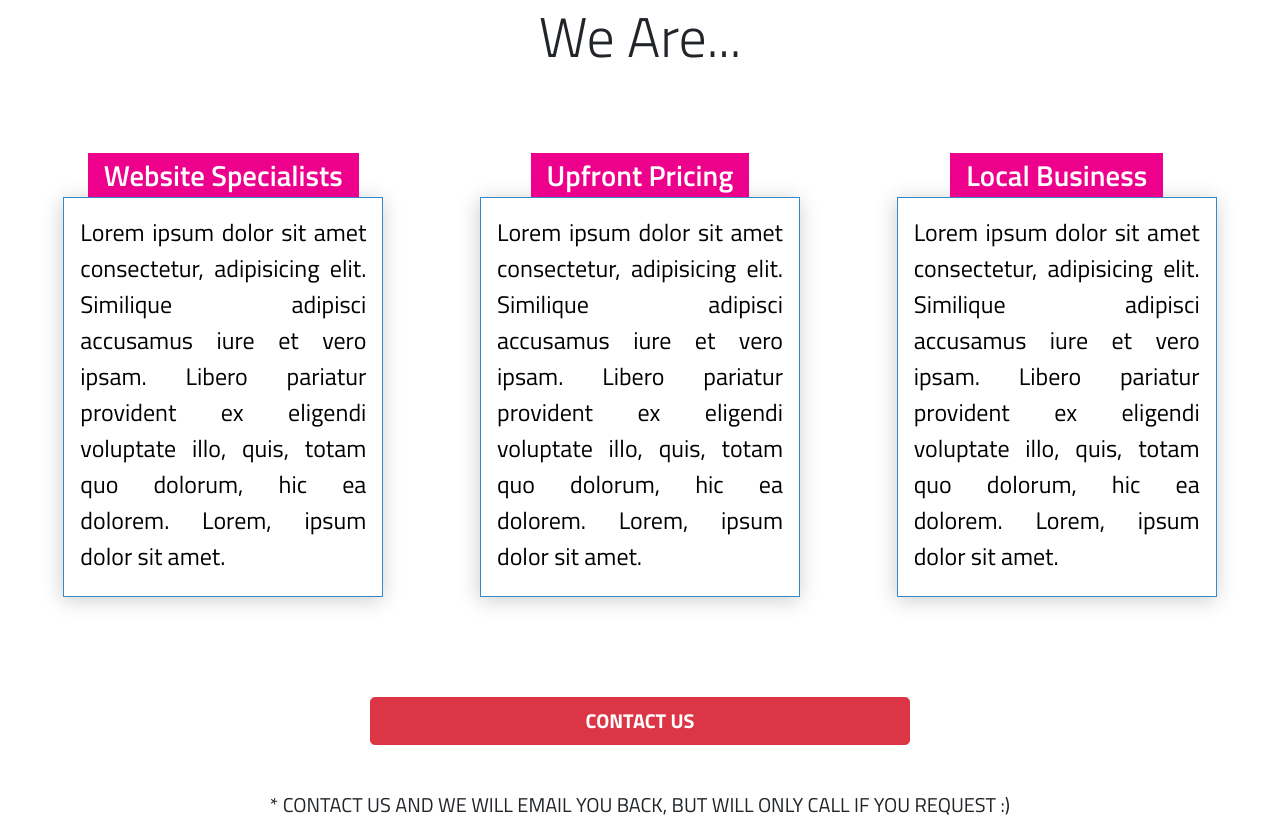
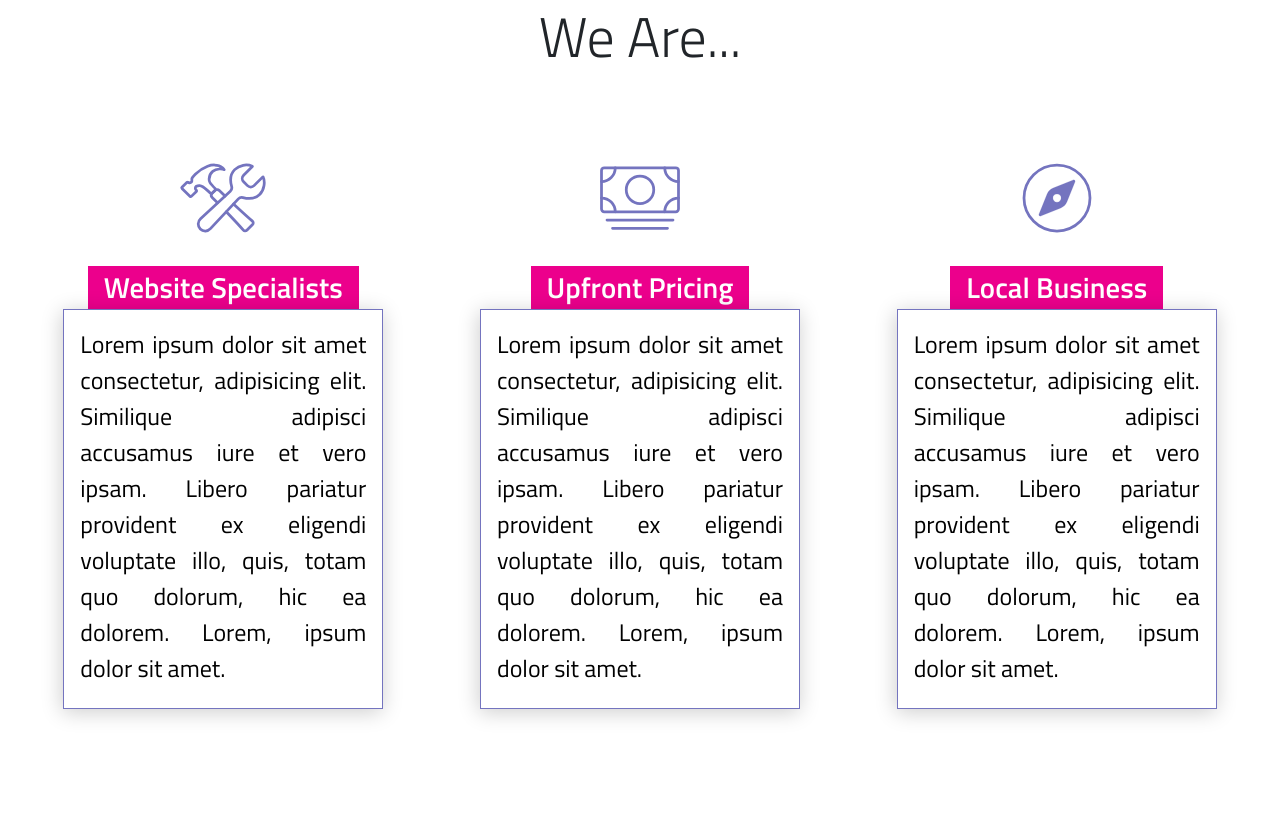
Before and after one commit to northerncommerce/northerncommerce.github.io, a plain HTML site: page index.html in a window 1280 px wide. Shown: the part 1631-2460 px from the top of the page. Drawn offline with nearby package versions, Linux system fonts and the light colour scheme; a web font is replaced by a local one.

Commit message:
add icons to value-prop cards

```diff
--- a/index.html
+++ b/index.html
@@ -133,37 +133,55 @@
 <div class="container-fluid text-center justify-content-center py-1">
   <div class="row mt-5 mx-auto">
 
-    <div class="col-sm">
+    <div class="col-sm pb-5">
 
-
+      <div class="row justify-content-center pb-4">
+        <ion-icon name="construct-outline"></ion-icon>
+      </div>
+      <div class="row justify-content-center">
         <span>Website Specialists</span>
+      </div>
+      <div class="row">
         <div class="value-prop p-3 text-justify mx-auto mb-5">Lorem ipsum dolor sit amet consectetur,
           adipisicing elit. Similique
           adipisci accusamus iure et vero ipsam. Libero pariatur provident ex eligendi voluptate illo, quis, totam quo
           dolorum, hic ea dolorem. Lorem, ipsum dolor sit amet.</div>
+      </div>
 
     </div>
 
-    <div class="col-sm">
+    <div class="col-sm pb-5">
 
 
+      <div class="row justify-content-center pb-4">
+        <ion-icon name="cash-outline"></ion-icon>
+      </div>
+      <div class="row justify-content-center">
         <span>Upfront Pricing</span>
+      </div>
+      <div class="row">
         <div class="value-prop p-3 text-justify mx-auto mb-5">Lorem ipsum dolor sit amet consectetur,
           adipisicing elit. Similique
           adipisci accusamus iure et vero ipsam. Libero pariatur provident ex eligendi voluptate illo, quis, totam quo
           dolorum, hic ea dolorem. Lorem, ipsum dolor sit amet.</div>
-
+      </div>
     </div>
 
-    <div class="col-sm">
+    <div class="col-sm pb-5">
 
 
+      <div class="row justify-content-center pb-4">
+        <ion-icon name="compass-outline"></ion-icon>
+      </div>
+      <div class="row justify-content-center">
         <span>Local Business</span>
+      </div>
+      <div class="row">
         <div class="value-prop p-3 text-justify mx-auto mb-5">Lorem ipsum dolor sit amet consectetur,
           adipisicing elit. Similique
           adipisci accusamus iure et vero ipsam. Libero pariatur provident ex eligendi voluptate illo, quis, totam quo
           dolorum, hic ea dolorem. Lorem, ipsum dolor sit amet.</div>
-
+      </div>
     </div>
 
   </div>
@@ -619,6 +637,7 @@ COMMENTS -->
     integrity="sha384-wfSDF2E50Y2D1uUdj0O3uMBJnjuUD4Ih7YwaYd1iqfktj0Uod8GCExl3Og8ifwB6" crossorigin="anonymous">
     </script>
 
+<script src="https://unpkg.com/ionicons@5.1.2/dist/ionicons.js"></script>
 
 
   <script>
--- a/style.css
+++ b/style.css
@@ -296,7 +296,7 @@ ul {
   max-height: 60%;
   box-shadow: 1rem 1rem 1rem rgba(0, 0, 0, 0.4);
   border-radius: 2px;
-  outline: 2px ridge #348ac7;
+  outline: 2px ridge #7474bf;
 }
 
 .comp-photo-2 {
@@ -318,7 +318,7 @@ ul {
   max-height: 60%;
   box-shadow: 1rem 1rem 1rem rgba(0, 0, 0, 0.4);
   border-radius: 2px;
-  outline: 2px ridge #348ac7;
+  outline: 2px ridge #7474bf;
 }
 
 .value-prop {
@@ -341,7 +341,7 @@ ul {
   /* box-shadow: 1px 1px 10px 3px rgba(0, 0, 0, 0.2); */
   text-shadow: none;
 
-  border: 1px solid #348ac7;
+  border: 1px solid #7474bf;
   box-shadow: -1px 3px 20px 0 rgba(0, 0, 0, 0.2);
 }
 
@@ -472,3 +472,9 @@ span {
   min-height: 10rem;
   background-position: center bottom;
 }
+
+ion-icon {
+  font-size: 88px;
+  color: #7474bf;
+ --ionicon-stroke-width: 16px;
+}
```
Lines whose indentation alone changed are shown as unchanged.
